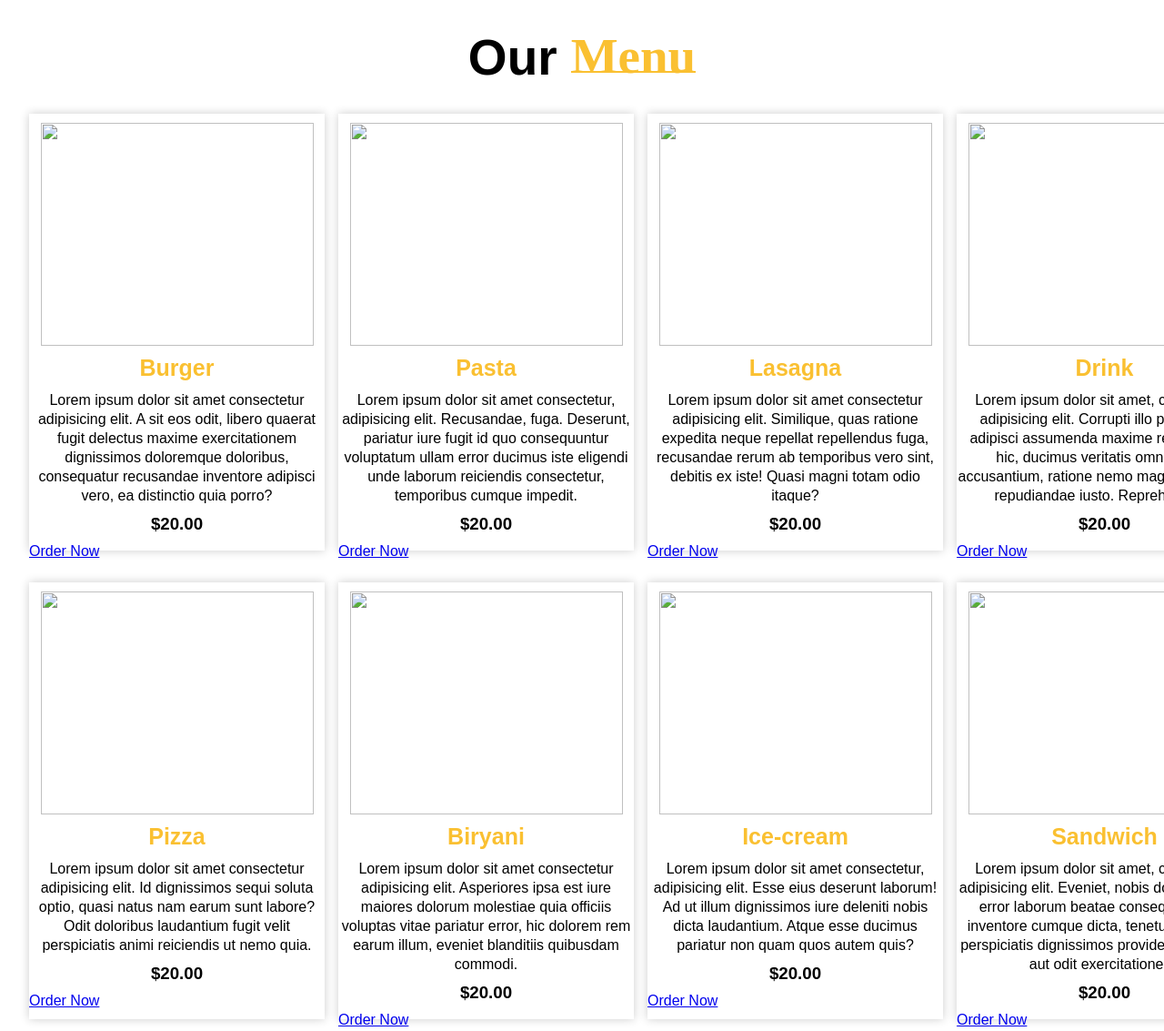
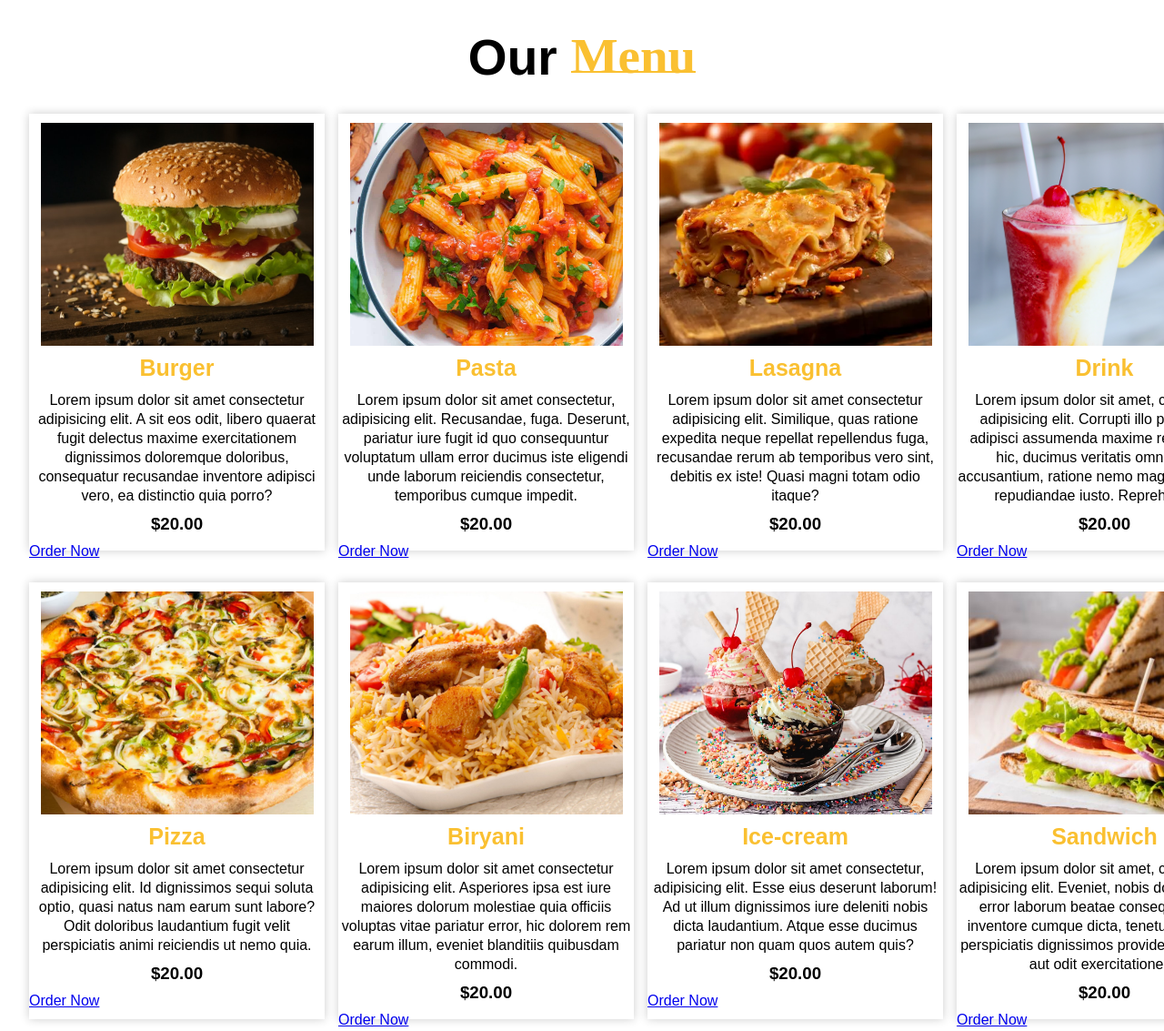
Before and after one commit to saloneesthss/Snake-Game, a plain HTML site: page Restaurant Website/food.html in a window 1280 px wide. Shown: the part 1640-2773 px from the top of the page at 91% size. Drawn offline with Linux system fonts and the light colour scheme.

Commit message:
Added files

```diff
--- a/Restaurant Website/food.html
+++ b/Restaurant Website/food.html
@@ -10,7 +10,7 @@
     <section id="Home">
         <nav>
           <div class="logo">
-            <img src="food logo.png">
+            <img src="Resources/food logo.png">
           </div>
           <ul>
              <li><a href="#Home">Home</a></li>
@@ -35,7 +35,7 @@
           </div>
 
           <div class="main_image">
-              <img src="burgerr.jpg">
+              <img src="Resources/burgerr.jpg">
            </div>
         </div>
 
@@ -55,7 +55,7 @@
 
       <div class=about_main>
         <div class="image">
-          <img src="foodplate.png">
+          <img src="Resources/foodplate.png">
         </div>
 
         <div class="about_text">
@@ -76,7 +76,7 @@
         <div class="menu_box">
           <div class="menu_card">
             <div class="menu_image">
-                <img src="burgerimg.jpg">
+                <img src="Resources/burgerimg.jpg">
             </div>
 
             <div class="small_card">
@@ -104,7 +104,7 @@
 
         <div class="menu_card">
             <div class="menu_image">
-                <img src="pastaimg.jpg">
+                <img src="Resources/pastaimg.jpg">
             </div>
 
             <div class="small_card">
@@ -133,7 +133,7 @@
 
         <div class="menu_card">
             <div class="menu_image">
-                <img src="lasagnaimg.webp">
+                <img src="Resources/lasagnaimg.webp">
             </div>
 
             <div class="small_card">
@@ -163,7 +163,7 @@
 
         <div class="menu_card">
             <div class="menu_image">
-                <img src="drink img.jpg">
+                <img src="Resources/drink img.jpg">
             </div>
 
             <div class="small_card">
@@ -193,7 +193,7 @@
 
         <div class="menu_card">
             <div class="menu_image">
-                <img src="pizzaimg.webp">
+                <img src="Resources/pizzaimg.webp">
             </div>
 
             <div class="small_card">
@@ -219,7 +219,7 @@
         </div>
         <div class="menu_card">
           <div class="menu_image">
-              <img src="biryani img.jpg">
+              <img src="Resources/biryani img.jpg">
           </div>
 
           <div class="small_card">
@@ -248,7 +248,7 @@
 
       <div class="menu_card">
           <div class="menu_image">
-              <img src="ice cream img.jpg">
+              <img src="Resources/ice cream img.jpg">
           </div>
 
           <div class="small_card">
@@ -278,7 +278,7 @@
 
       <div class="menu_card">
           <div class="menu_image">
-              <img src="sandwich img.jpg">
+              <img src="Resources/sandwich img.jpg">
           </div>
 
           <div class="small_card">
```
